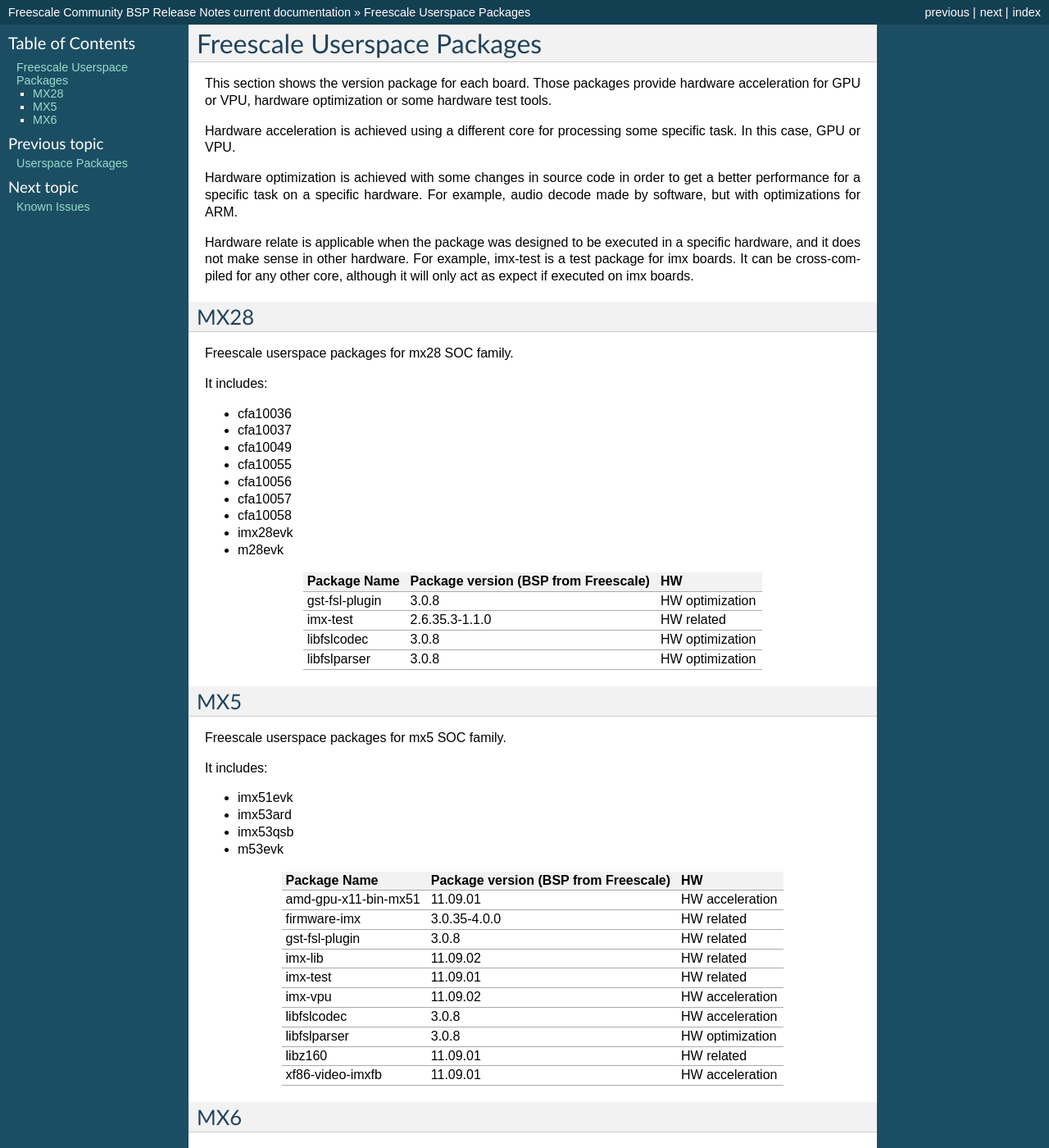
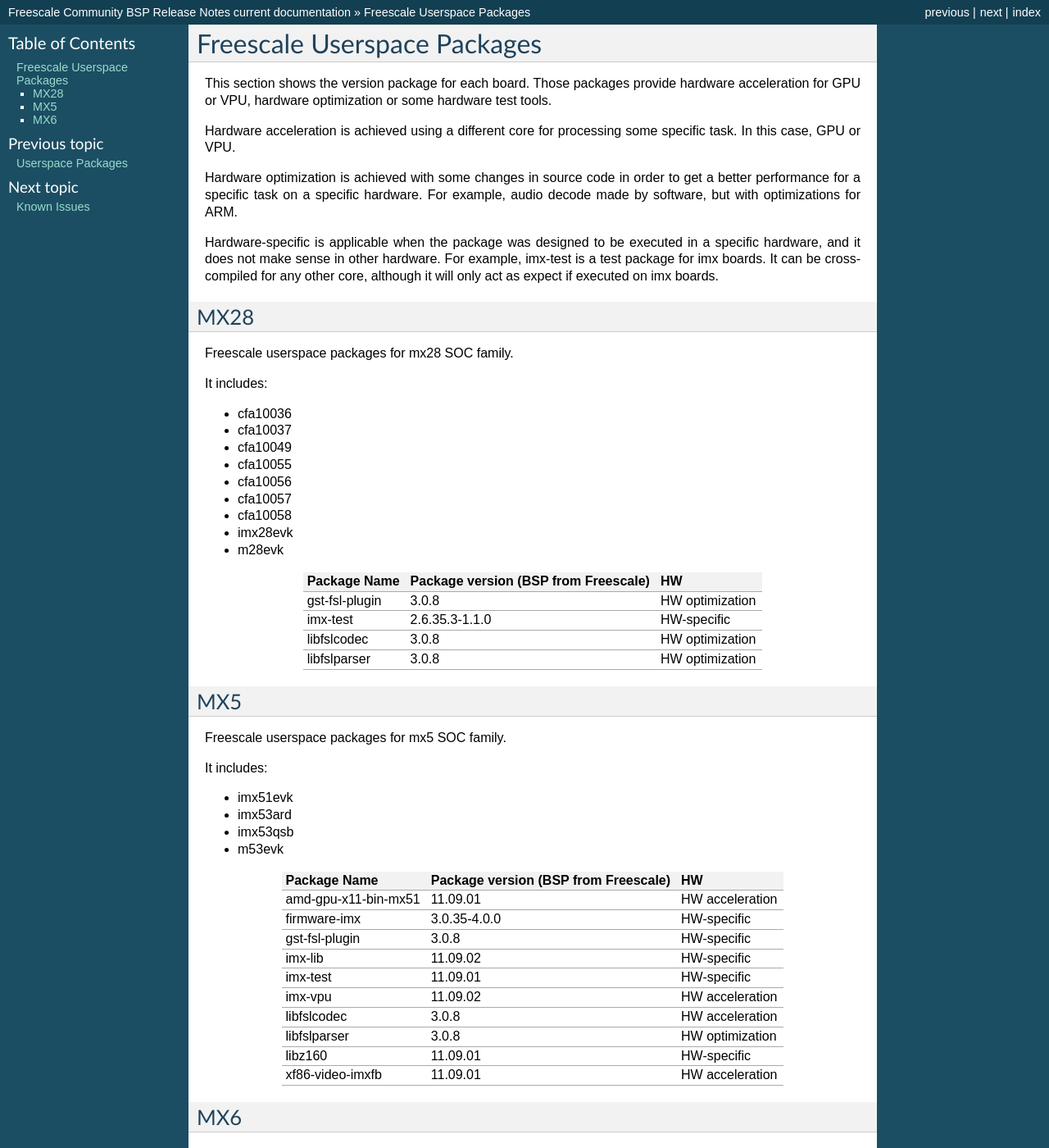
Before and after one commit to Freescale/Documentation, a Sphinx documentation site: the page built from release-notes/source/fsl-userspace-pkg.rst, in a window 1280 px wide and 1400 px high. Shown: the whole window at 82% size. Built offline with Sphinx 7.4.7, drawn with Linux system fonts in a browser that asks for light colours; some of the changed text lies outside the part shown.

Commit message:
Reword "HW related" as "HW-specific"
Signed-off-by: Mario Domenech Goulart <mario@ossystems.com.br>

```diff
--- a/release-notes/source/fsl-pkg-imx28.inc
+++ b/release-notes/source/fsl-pkg-imx28.inc
@@ -2,7 +2,7 @@
 Package Name          Package version (BSP from Freescale)     HW
 ================      =====================================    ================
 gst-fsl-plugin        |mm_version|                             HW optimization
-imx-test              2.6.35.3-1.1.0                           HW related
+imx-test              2.6.35.3-1.1.0                           HW-specific
 libfslcodec           |mm_version|                             HW optimization
 libfslparser          |mm_version|                             HW optimization
 ================      =====================================    ================
--- a/release-notes/source/fsl-pkg-imx5.inc
+++ b/release-notes/source/fsl-pkg-imx5.inc
@@ -2,13 +2,13 @@
 Package Name                 Package version (BSP from Freescale)     HW
 ========================     =====================================   ================
 amd-gpu-x11-bin-mx51         11.09.01                                HW acceleration
-firmware-imx                 3.0.35-4.0.0                            HW related
-gst-fsl-plugin               |mm_version|                            HW related
-imx-lib                      11.09.02                                HW related
-imx-test                     11.09.01                                HW related
+firmware-imx                 3.0.35-4.0.0                            HW-specific
+gst-fsl-plugin               |mm_version|                            HW-specific
+imx-lib                      11.09.02                                HW-specific
+imx-test                     11.09.01                                HW-specific
 imx-vpu                      11.09.02                                HW acceleration
 libfslcodec                  |mm_version|                            HW acceleration
 libfslparser                 |mm_version|                            HW optimization
-libz160                      11.09.01                                HW related
+libz160                      11.09.01                                HW-specific
 xf86-video-imxfb             11.09.01                                HW acceleration
 ========================     =====================================   ================
--- a/release-notes/source/fsl-pkg-imx6.inc
+++ b/release-notes/source/fsl-pkg-imx6.inc
@@ -1,17 +1,17 @@
 =========================     =====================================   ===============
 Package Name                  Package version (BSP from Freescale)    HW
 =========================     =====================================   ===============
-firmware-imx                  |latest_bsp_version_mx6|                HW related
-fsl-alsa-plugins              1.0.25                                  HW related
+firmware-imx                  |latest_bsp_version_mx6|                HW-specific
+fsl-alsa-plugins              1.0.25                                  HW-specific
 gpu-viv-bin-mx6q              |latest_bsp_version_mx6|                HW acceleration
-gpu-viv-g2d                   |latest_bsp_version_mx6|                HW related
-gst-fsl-plugin                |mm_version|                            HW related
-imx-kobs                      |latest_bsp_version_mx6|                HW related
-imx-lib                       |latest_bsp_version_mx6|                HW related
-imx-test                      |latest_bsp_version_mx6|                HW related
+gpu-viv-g2d                   |latest_bsp_version_mx6|                HW-specific
+gst-fsl-plugin                |mm_version|                            HW-specific
+imx-kobs                      |latest_bsp_version_mx6|                HW-specific
+imx-lib                       |latest_bsp_version_mx6|                HW-specific
+imx-test                      |latest_bsp_version_mx6|                HW-specific
 libfslcodec                   |mm_version|                            HW acceleration
 libfslparser                  |mm_version|                            HW optimization
-libfslvpuwrap                 |libfslvpuwrap_version|                 HW related
+libfslvpuwrap                 |libfslvpuwrap_version|                 HW-specific
 xf86-dri-vivante              |latest_bsp_version_mx6|                HW acceleration
 xf86-video-imxfb-vivante      |latest_bsp_version_mx6|                HW acceleration
 =========================     =====================================   ===============
--- a/release-notes/source/fsl-userspace-pkg.rst
+++ b/release-notes/source/fsl-userspace-pkg.rst
@@ -16,7 +16,7 @@
 on a specific hardware. For example, audio decode made by software,
 but with optimizations for ARM.
 
-Hardware relate is applicable when the package was designed to
+Hardware-specific is applicable when the package was designed to
 be executed in a specific hardware, and it does not make sense
 in other hardware. For example, imx-test is a test package for
 imx boards. It can be cross-compiled for any other core, although
```
